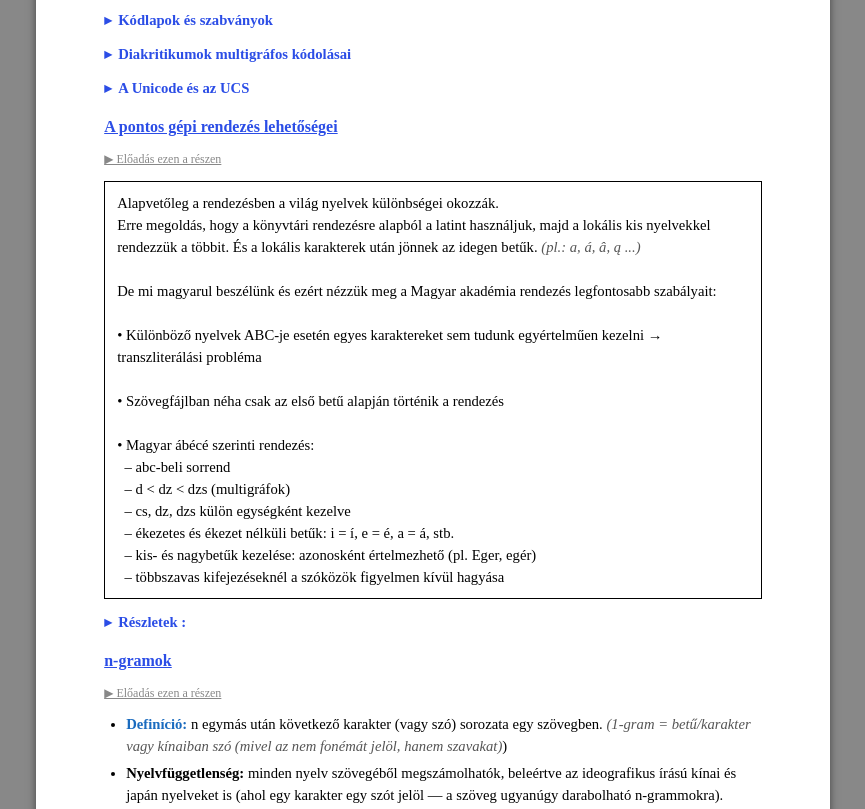
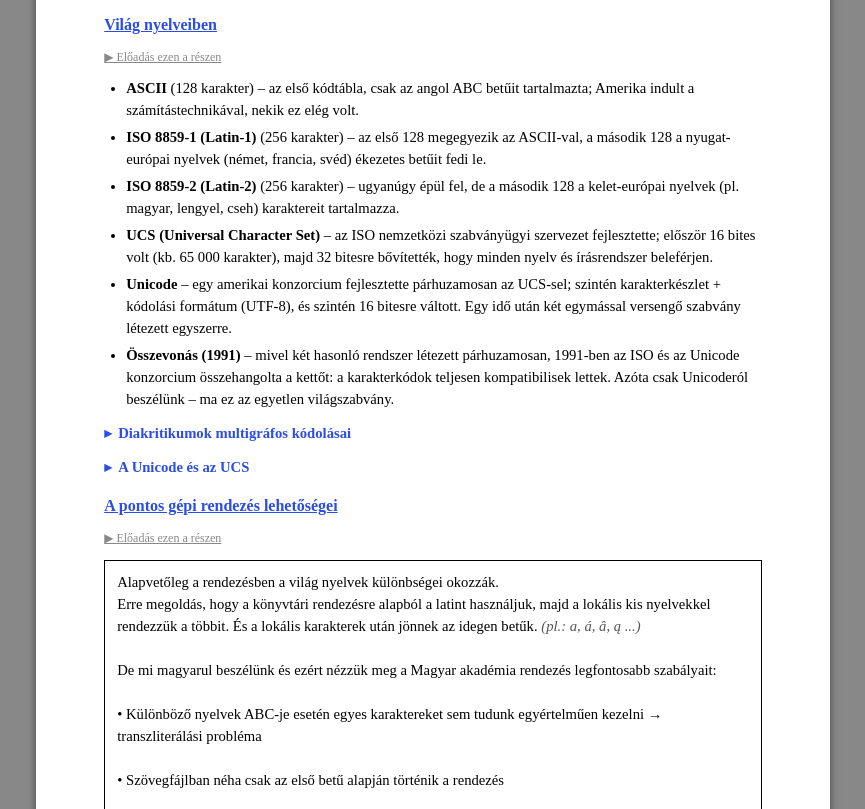
Before and after one commit to Andrssss/szigorlati-tetelek, a plain HTML site: page nyelvtechnologiai-tetelek-print.html in a window 1280 px wide. Shown: the part 2008-2817 px from the top of the page, without its empty margins (207-1072 px from the left). Drawn offline with Linux system fonts and the light colour scheme.

Commit message:
just because we foking can

```diff
--- a/nyelvtechnologiai-tetelek-print.html
+++ b/nyelvtechnologiai-tetelek-print.html
@@ -148,11 +148,17 @@ megfigyelések.</a></h2>
 
 <img src="img/nyelvtech/kodlap.png" alt="Verem automaták" style="max-width:500px;width:40%;">
 
-    <h4>Kódlapok és szabványok</h4>
+    <h3>Világ nyelveiben</h3>
     <p><a href="https://www.youtube.com/watch?v=eCLsBpWa_js&t=19m06s" target="_blank">▶ Előadás ezen a részen</a></p>
     <ul>
-        <li>Az <strong>ISO 8859-2 (Latin-2)</strong> kódtábla a következő nyelveket fedi le: Keleteurópai nyelvek, mint pl magyar.</li>
+        <li><strong>ASCII</strong> (128 karakter) – az első kódtábla, csak az angol ABC betűit tartalmazta; Amerika indult a számítástechnikával, nekik ez elég volt.</li>
+        <li><strong>ISO 8859-1 (Latin-1)</strong> (256 karakter) – az első 128 megegyezik az ASCII-val, a második 128 a nyugat-európai nyelvek (német, francia, svéd) ékezetes betűit fedi le.</li>
+        <li><strong>ISO 8859-2 (Latin-2)</strong> (256 karakter) – ugyanúgy épül fel, de a második 128 a kelet-európai nyelvek (pl. magyar, lengyel, cseh) karaktereit tartalmazza.</li>
+        <li><strong>UCS (Universal Character Set)</strong> – az ISO nemzetközi szabványügyi szervezet fejlesztette; először 16 bites volt (kb. 65 000 karakter), majd 32 bitesre bővítették, hogy minden nyelv és írásrendszer beleférjen.</li>
+        <li><strong>Unicode</strong> – egy amerikai konzorcium fejlesztette párhuzamosan az UCS-sel; szintén karakterkészlet + kódolási formátum (UTF-8), és szintén 16 bitesre váltott. Egy idő után két egymással versengő szabvány létezett egyszerre.</li>
+        <li><strong>Összevonás (1991)</strong> – mivel két hasonló rendszer létezett párhuzamosan, 1991-ben az ISO és az Unicode konzorcium összehangolta a kettőt: a karakterkódok teljesen kompatibilisek lettek. Azóta csak Unicoderól beszélünk – ma ez az egyetlen világszabvány.</li>
     </ul>
+
 
     <h4>Diakritikumok multigráfos kódolásai</h4>
     <p><a href="https://www.youtube.com/watch?v=eCLsBpWa_js&t=9m48s" target="_blank">▶ Előadás ezen a részen</a></p>
```
